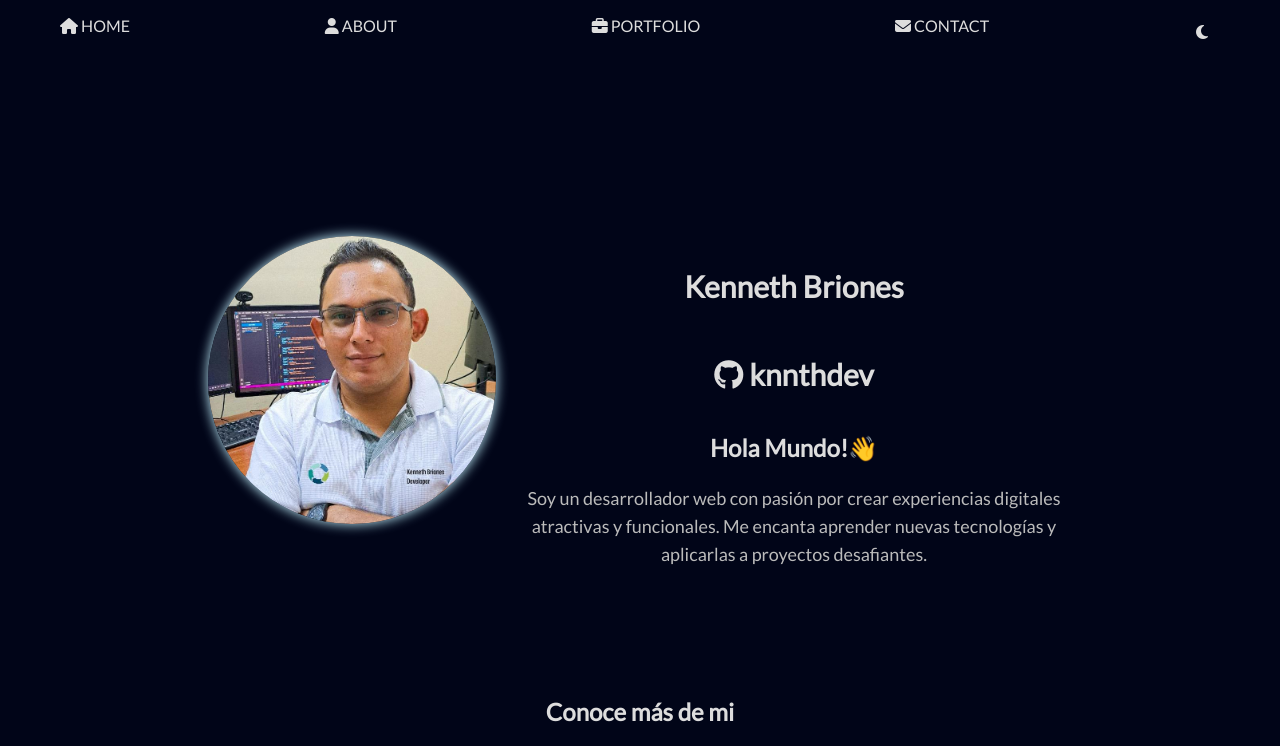
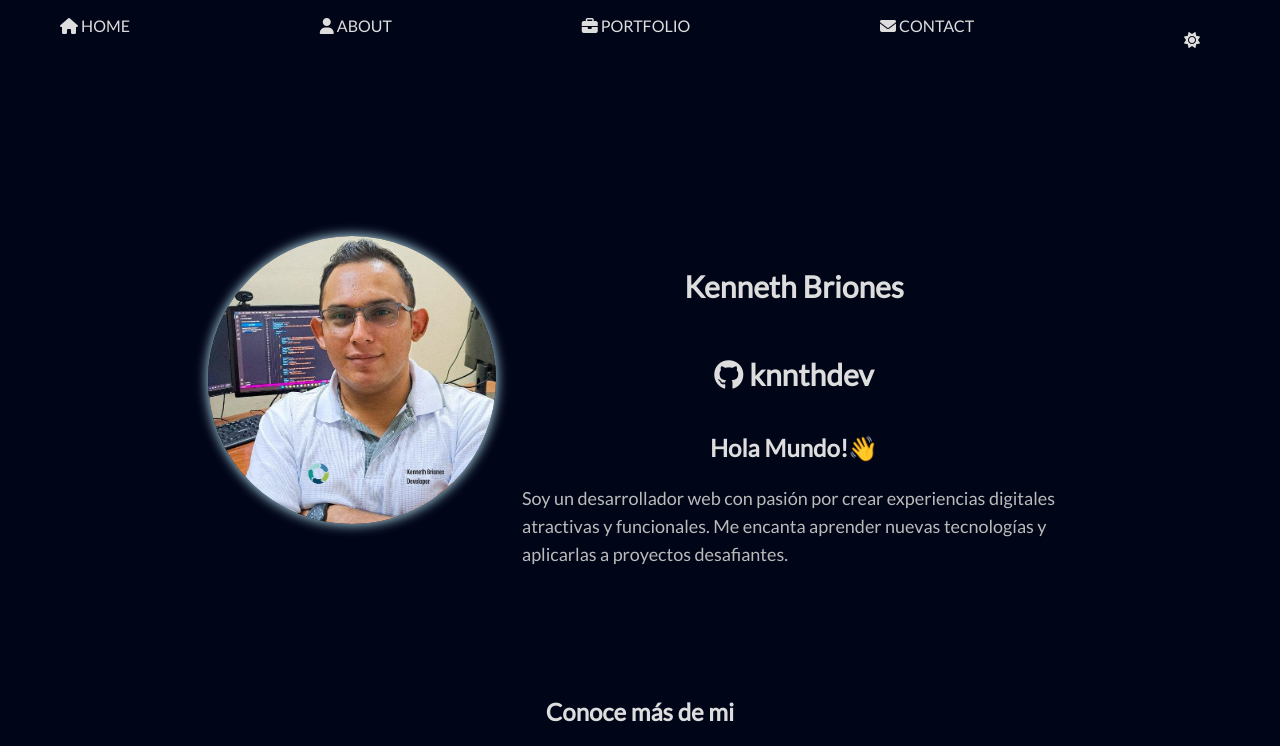
Before and after one commit to knnthdev/knnthdev, an Angular app: page / in a window 1280 px wide. Shown: the top 746 px of the page. Built offline with nearby package versions, Linux system fonts and the light colour scheme.

Commit message:
repo ready

```diff
--- a/src/app/routes/head/head.component.html
+++ b/src/app/routes/head/head.component.html
@@ -1,6 +1,6 @@
 <nav id="navbar" class="z-50 top-0 left-0 absolute w-full max-md:bg-transparent ">
   <div class="w-full justify-center flex-col items-center p-0 md:pl-12 md:pr-12">
-    <div class="width-full flex justify-between p-3" id="myNavbar">
+    <div class="width-full flex justify-between p-3 max-md:max-h-12 " id="myNavbar">
       <section class="md:hidden flex flex-row items-center">
         <label id="ham" class="pointer " for="navDemo" title="Navigation Menu" (click)="toggleMenuDesploy()">
           <i class="fa fa-bars p-3 rounded hover:bg-green-300"></i>
@@ -16,14 +16,20 @@
       <a href="#portfolio" class="hover:text-green-300 max-md:hidden"><i class="fa-solid fa-briefcase"></i>
         PORTFOLIO</a>
       <a href="#contact" class="hover:text-green-300 max-md:hidden"><i class="fa fa-envelope"></i> CONTACT </a>
-      <button class="
-      p-3
+      <i id="btn-theme" class="
+      mr-3
+      size-8
+      md:m-3
+      text-center
+      content-center
       rounded-full
       hover:bg-green-300
-      fa-solid fa-moon
-      dark:fa-sun" (click)="toggleTheme()">
+      hover:text-blue
+      dark:hover:text-black
+      fa-solid fa-sun
+      " (click)="toggleTheme()">
 
-      </button>
+      </i>
     </div>
 
     <!-- Navbar on small screens -->
--- a/src/app/routes/head/head.component.sass
+++ b/src/app/routes/head/head.component.sass
@@ -1,16 +1,16 @@
 #desploy
     opacity: 0
-    top: -300px
-    transition: top 0.5s ease-in-out, opacity 0.5s ease-in-out
-    -webkit-transition: top 0.5s ease-in-out, opacity 0.5s ease-in-out
-    -moz-transition: top 0.5s ease-in-out, opacity 0.5s ease-in-out
-    -o-transition: top 0.5s ease-in-out, opacity 0.5s ease-in-out
-    -ms-transition: top 0.5s ease-in-out, opacity 0.5s ease-in-out
+    height: 0
+    transition: height 0.5s ease-in-out, opacity 0.5s ease-in-out
+    -webkit-transition: height 0.5s ease-in-out, opacity 0.5s ease-in-out
+    -moz-transition: height 0.5s ease-in-out, opacity 0.5s ease-in-out
+    -o-transition: height 0.5s ease-in-out, opacity 0.5s ease-in-out
+    -ms-transition: height 0.5s ease-in-out, opacity 0.5s ease-in-out
 
 #desploy.show
     visibility: visible
     opacity: 1
-    top: 0
+    height: 360px
 
 #navbar.fixed
     position: fixed
--- a/src/app/routes/head/head.component.ts
+++ b/src/app/routes/head/head.component.ts
@@ -14,7 +14,7 @@ export class HeadComponent implements OnInit {
   ngOnInit() {
     this.setTheme(this.getTheme());
     if (this.rs.isLoaded())
-      window.onscroll = this.scrollhandler;
+      document.body.onscroll = this.scrollhandler;
   }
 
   @HostListener('document:click', ['$event.target'])
@@ -58,6 +58,8 @@ export class HeadComponent implements OnInit {
     } else {
       this.setTheme('dark');
     }
+    document.querySelector('#btn-theme')?.classList.toggle('fa-sun');
+    document.querySelector('#btn-theme')?.classList.toggle('fa-moon');
   }
 
   public toggleMenuDesploy() {
@@ -67,9 +69,6 @@ export class HeadComponent implements OnInit {
   }
 
   public scrollhandler() {
-    if (window.innerWidth <= 768)
-      return;
-
     var navbar = document.getElementById("navbar");
     if (document.body.scrollTop > 40 || document.documentElement.scrollTop > 40) {
       navbar!.classList.add("fixed");
--- a/src/app/routes/home/home.component.html
+++ b/src/app/routes/home/home.component.html
@@ -14,7 +14,7 @@
         </a>
       </h1>
       <h2 class="text-2xl font-bold mb-5">Hola Mundo!👋</h2>
-      <p class="text-lg text-secondary text-center max-w-xl">
+      <p class="text-lg text-secondary max-w-xl px-4 max-md:text-justify">
         Soy un desarrollador web con pasión por crear experiencias digitales atractivas y funcionales. Me encanta aprender
         nuevas tecnologías y aplicarlas a proyectos desafiantes.
       </p>
@@ -28,7 +28,7 @@
         <img class="max-md:w-full max-md:max-h-64 md:w-[calc(45vw-8%/2)] object-cover" [src]="project.image" alt="Project Image">
         <div class="text-center md:p-4">
           <h3 class="text-xl font-bold mb-1">{{ project.title }}</h3>
-          <p class="text-secondary mb-2">{{ project.description }}</p>
+          <p class="text-secondary mb-2 max-md:px-4 max-md:text-justify">{{ project.description }}</p>
           <a class="text-blue-500 hover:text-blue-700" [href]="project.link" target="_self">Ver Más</a>
         </div>
       </div>
--- a/src/app/routes/projects/layout1/layout1.component.html
+++ b/src/app/routes/projects/layout1/layout1.component.html
@@ -1,4 +1,4 @@
-<main class="pt-16 md:mt-8">
+<main class="pt-16 md:mt-8 overflow-hidden ">
   <section>
     <figure class="relative">
       <img src="/assets/layout-resources/head-layout-1.jpg" alt="Imagen de fondo" class="w-full h-48 object-cover">
@@ -19,7 +19,7 @@
           <h3 class="text-lg font-medium">
             Tu presencia online, tu mejor carta de presentación
           </h3>
-          <p class="text-gray-600">
+          <p class="text-gray-500">
             Un sitio web es la puerta de entrada a tu negocio en el mundo digital. Te permite conectar con clientes potenciales, mostrar tus productos y servicios, y construir una marca sólida.
           </p>
         </div>
@@ -28,7 +28,7 @@
         <div>
           <h2 class="text-2xl font-bold">Desarrollo y planeación</h2>
           <h3 class="text-lg font-medium">Tu sitio web debe estar a tiempo para ti</h3>
-          <p class="text-gray-600">
+          <p class="text-gray-500">
             Un sitio web bien planeado y desarrollado a tiempo te permite aprovechar al máximo las oportunidades del mercado digital.
           </p>
         </div>
@@ -39,7 +39,7 @@
         <div>
           <h2 class="text-2xl font-bold">Hosting y Dominio</h2>
           <h3 class="text-lg font-medium">Tu Emprendimiento en la nube</h3>
-          <p class="text-gray-600">
+          <p class="text-gray-500">
             Un hosting y dominio confiable te permite tener tu sitio web siempre disponible y accesible para tus clientes.
             <br>
             Como desarrollador incluyo el servicio de alojamiento en la nube y busco el mejor dominio para tu sito.
--- a/src/app/routes/projects/layout3/layout3.component.html
+++ b/src/app/routes/projects/layout3/layout3.component.html
@@ -4,29 +4,32 @@
             <img src="https://images.pexels.com/photos/965345/pexels-photo-965345.jpeg?auto=compress&cs=tinysrgb&w=1260&h=750&dpr=1"
                 alt="layout2" class="absolute w-full">
         </figure>
-        <h1 class="text-center text-3xl font-bold mt-8">Gestión de Proyectos</h1>
-        <p class="text-center text-lg mt-4">
-            Me encargo de diseñar y cuidar los sitios web, implemento y mantengo cada detalle. Pruebo con dedicación
-            para asegurar la calidad de los sitios y aplicaciones, siempre buscando ofrecer la mejor calidad posible.
-        </p>
+        <figcaption class="px-4">
+            <h1 class="text-center text-3xl font-bold mt-8">Gestión de Proyectos</h1>
+            <p class="text-center text-lg mt-4">
+                Me encargo de diseñar y cuidar los sitios web, implemento y mantengo cada detalle. Pruebo con dedicación
+                para asegurar la calidad de los sitios y aplicaciones, siempre buscando ofrecer la mejor calidad
+                posible.
+            </p>
+        </figcaption>
     </section>
     <section class="mt-16">
         <div class="flex flex-col md:flex-row gap-y-8 justify-around mt-16">
-            <div class="flex flex-col items-center">
+            <div class="card flex flex-col items-center">
                 <img src="https://via.placeholder.com/168" alt="component1" class="size-24">
                 <h3 class="text-lg font-bold mt-4">Título del componente 1</h3>
                 <p class="text-sm mt-2">Subtítulo del componente 1</p>
                 <button class="bg-blue-500 hover:bg-blue-700 text-white font-bold py-2 px-4 rounded mt-4">
                     Más información</button>
             </div>
-            <div class="flex flex-col items-center">
+            <div class="card flex flex-col items-center">
                 <img src="https://via.placeholder.com/168" alt="component2" class="size-24">
                 <h3 class="text-lg font-bold mt-4">Título del componente 2</h3>
                 <p class="text-sm mt-2">Subtítulo del componente 2</p>
                 <button class="bg-blue-500 hover:bg-blue-700 text-white font-bold py-2 px-4 rounded mt-4">
                     Más información</button>
             </div>
-            <div class="flex flex-col items-center">
+            <div class="card flex flex-col items-center">
                 <img src="https://via.placeholder.com/168" alt="component3" class="size-24">
                 <h3 class="text-lg font-bold mt-4">Título del componente 3</h3>
                 <p class="text-sm mt-2">Subtítulo del componente 3</p>
--- a/src/index.html
+++ b/src/index.html
@@ -10,7 +10,7 @@
 <meta name="viewport" content="width=device-width, initial-scale=1">
 <link rel="stylesheet" href="https://fonts.googleapis.com/css?family=Lato">
 </head>
-<body>
+<body class="">
   <app-root></app-root>
 </body>
 </html>
--- a/src/styles.sass
+++ b/src/styles.sass
@@ -63,3 +63,6 @@ body
 .size-fixed
   min-width: 288px
   min-height: 288px
+
+.card
+  @apply rounded shadow dark:shadow-[0_2px_10px_rgba(255,255,255,0.3)] p-8 m-8 backdrop-blur bg-white/10 dark:bg-black/10
```
Also changed, not shown: 1 other file (tests, documents, lock files or other folders).
